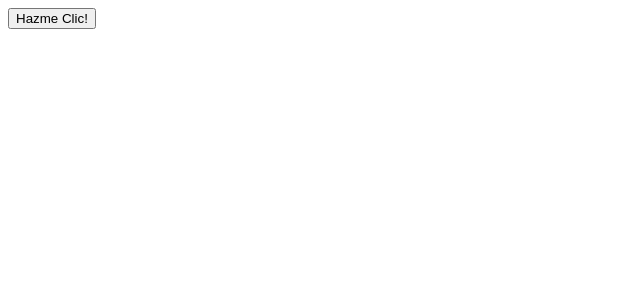
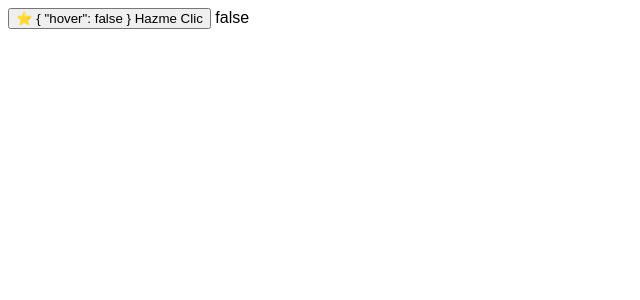
Before and after one commit to Jesusmgn/DADM-2024B, a Vue app: page / in a window 1280 px wide. Shown: the top 300 px of the page, without its empty margins (0-640 px from the left). Built offline with nearby package versions, Linux system fonts and the light colour scheme.

Commit message:
⭐FEAT: Slots

```diff
--- a/src/App.vue
+++ b/src/App.vue
@@ -4,7 +4,12 @@
 
 <template>
   <div class="content">
-    <fancy-button />
+    <fancy-button>
+      <template #icon="slotProps">
+        ⭐ {{ slotProps }}
+      </template>
+      Hazme Clic
+    </fancy-button>
   </div>
 </template>
 
--- a/src/components/FancyButton.vue
+++ b/src/components/FancyButton.vue
@@ -1,10 +1,12 @@
 <template>
-    <button>Hazme Clic!</button>
-  </template>
+  <button @mouseenter="hover = true" @mouseleave="hover = false">
+    <slot name="icon" :hover="hover">➡️</slot>
+    <slot>Submit</slot>
+  </button>
+  {{ hover }}
+</template>
 
-  <script setup>
-  </script>
-
-  <style scoped>
-
-  </style>
+<script setup>
+import { ref } from 'vue'
+const hover = ref(false)
+</script>
```
